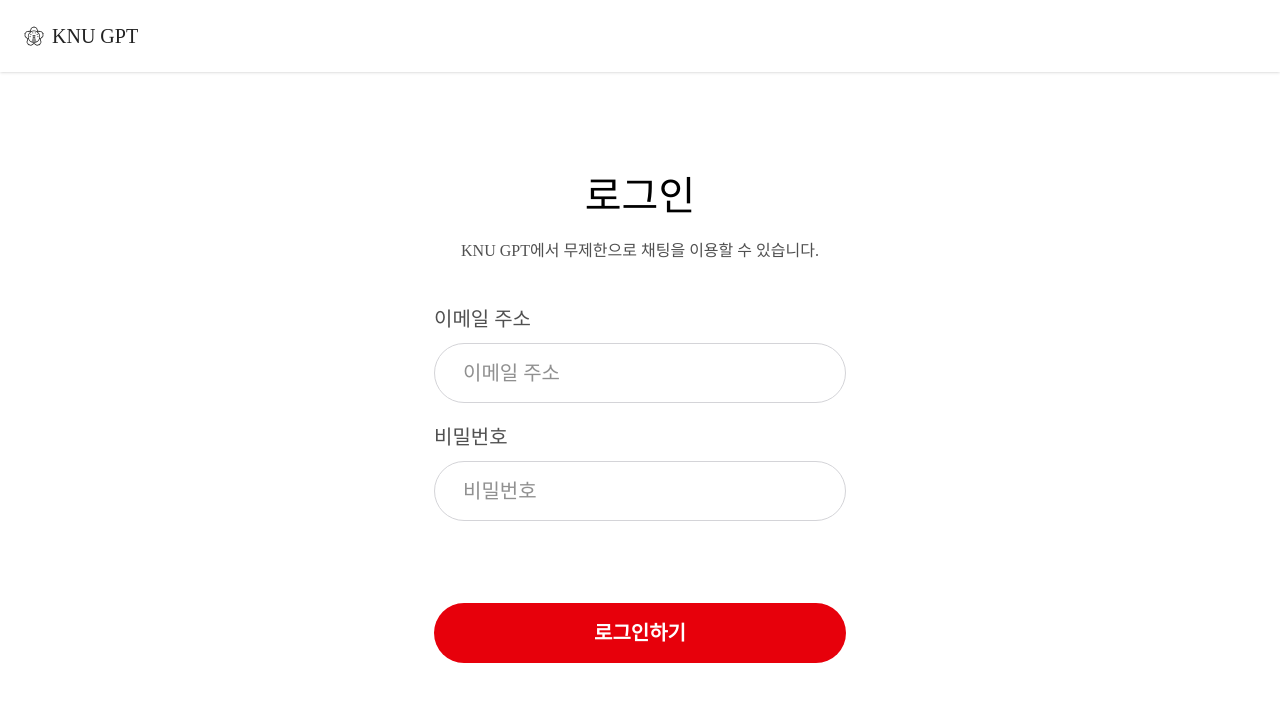
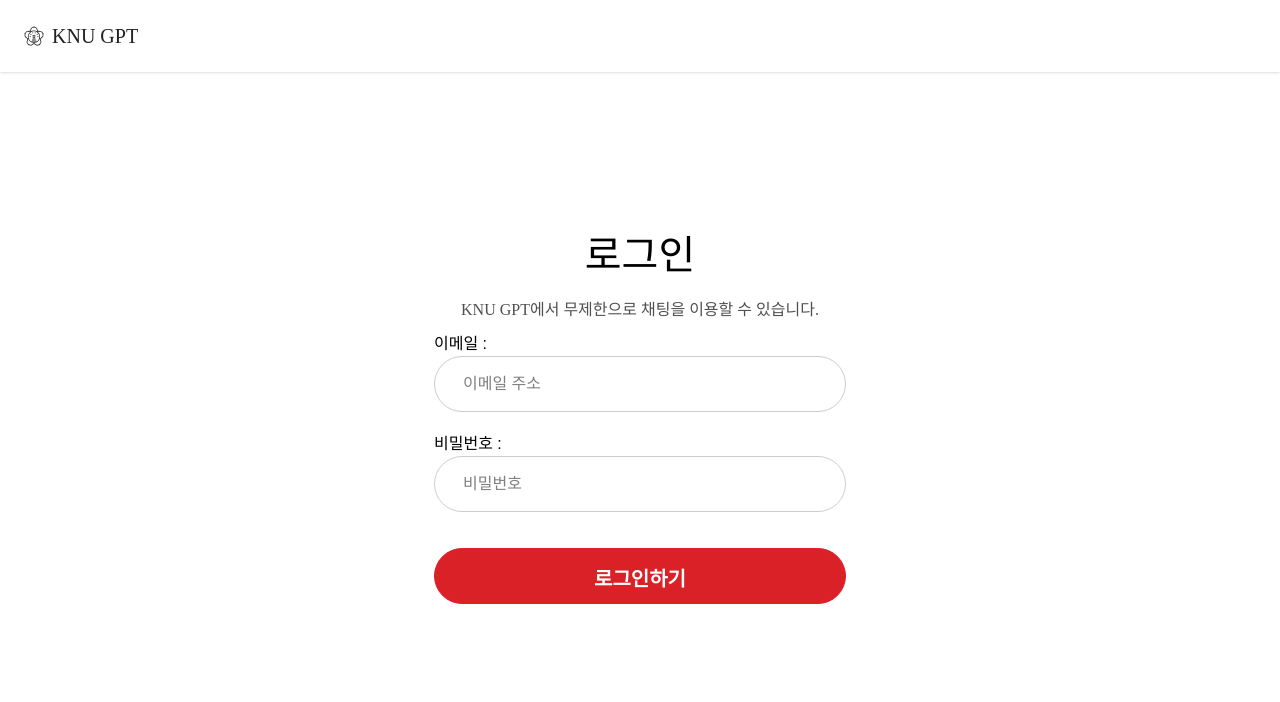
Before and after one commit to KNU-GPT1/KNU-GPT-FE, a React (Vite) app: page /login in a window 1280 px wide. Shown: the top 702 px of the page. Built offline with nearby package versions, Linux system fonts and the light colour scheme; no server answers.

Commit message:
로그인 디테일 수정

```diff
--- a/src/pages/LoginPage.tsx
+++ b/src/pages/LoginPage.tsx
@@ -2,23 +2,22 @@
 import { useState } from "react";
 import { login } from "../api/auth";
 import { useNavigate } from "react-router"; // 페이지 이동을 위해 추가
+import "./SignupPage.css";
 
 export default function LoginPage() {
   const navigate = useNavigate(); // 페이지 이동을 위한 훅
   const [email, setEmail] = useState("");
   const [password, setPassword] = useState("");
   const [loading, setLoading] = useState(false);
-  const [error, setError] = useState<string | null>(null);
 
   const onSubmit = async () => {
     if (!email || !password) {
-      setError("이메일과 비밀번호를 모두 입력하세요.");
+      alert("이메일과 비밀번호를 모두 입력하세요.");
       return;
     }
 
     try {
       setLoading(true);
-      setError(null);
 
       // 🌟 API 연결 부분 🌟
       await login({ email, password });
@@ -30,7 +29,7 @@ export default function LoginPage() {
 
     } catch (e: any) {
       // API 실패 처리
-      setError(e.message || "로그인 처리 중 알 수 없는 오류가 발생했습니다.");
+      alert(e.message || "로그인 처리 중 알 수 없는 오류가 발생했습니다.");
     } finally {
       setLoading(false);
     }
@@ -50,7 +49,7 @@ export default function LoginPage() {
 
 
       <div className="flex-1 w-full flex justify-center items-center pt-[72px] pb-10">
-        <div className="w-[412px] flex flex-col items-start gap-10">
+        <div className="w-[412px] flex flex-col items-start gap-2">
 
 
           <div className="self-stretch flex flex-col items-center gap-3">
@@ -64,40 +63,29 @@ export default function LoginPage() {
           <div className="self-stretch flex flex-col items-start gap-5">
 
             {/* 이메일 */}
-            <div className="self-stretch flex flex-col items-start gap-2.5">
-              <div className="text-[#505050] text-xl font-normal font-['Pretendard'] leading-7">이메일 주소</div>
-              <div className="self-stretch h-[60px] px-7 py-4 rounded-[40px] border border-zinc-300 flex items-center">
+            <div className="signup-container">
+                <label htmlFor="email">이메일 :</label>
                 <input
                   type="email"
                   value={email}
                   onChange={(e) => setEmail(e.target.value)}
                   placeholder="이메일 주소"
-                  className="w-full outline-none bg-transparent text-[#222222] text-xl font-normal font-['Pretendard'] leading-7"
+                  className="signup-form-field"
                 />
-              </div>
             </div>
 
             {/* 비밀번호 */}
-            <div className="self-stretch flex flex-col items-start gap-2.5">
-              <div className="text-[#505050] text-xl font-normal font-['Pretendard'] leading-7">비밀번호</div>
-              <div className="self-stretch h-[60px] px-7 py-4 rounded-[40px] border border-zinc-300 flex items-center justify-between">
+            <div className="signup-container">
+                <label htmlFor="password">비밀번호 :</label>
                 <input
                   type="password"
                   value={password}
                   onChange={(e) => setPassword(e.target.value)}
                   placeholder="비밀번호"
-                  className="flex-1 outline-none bg-transparent text-[#222222] text-xl font-normal font-['Pretendard'] leading-7"
+                  className="signup-form-field"
                 />
                 {/* 비밀번호 숨김/표시 아이콘 영역 (실제 아이콘으로 대체 필요) */}
                 <div className="w-7 h-7" />
-              </div>
-            </div>
-
-            {/* 에러 메시지 */}
-            <div className="h-[22px] w-full relative">
-              <div className="absolute left-0 top-0 text-sm font-normal font-['Pretendard'] leading-[22.4px]"
-                style={{ color: error ? '#DA2127' : 'transparent' }}
-              >{error || 'placeholder'}</div>
             </div>
           </div>
 
@@ -105,11 +93,8 @@ export default function LoginPage() {
           <button
             onClick={onSubmit}
             disabled={loading}
-            className={`self-stretch px-7 py-4 rounded-[40px] flex justify-center items-center gap-2.5 transition ${
-              loading
-                ? 'bg-red-600/70 cursor-not-allowed'
-                : 'bg-red-600 hover:bg-red-700'
-            }`}
+            className="form-button"
+            style={{ width: '100%'}}
           >
             <div className="text-white text-xl font-semibold font-['Pretendard'] leading-7">
               {loading ? '로그인 중...' : '로그인하기'}
```
